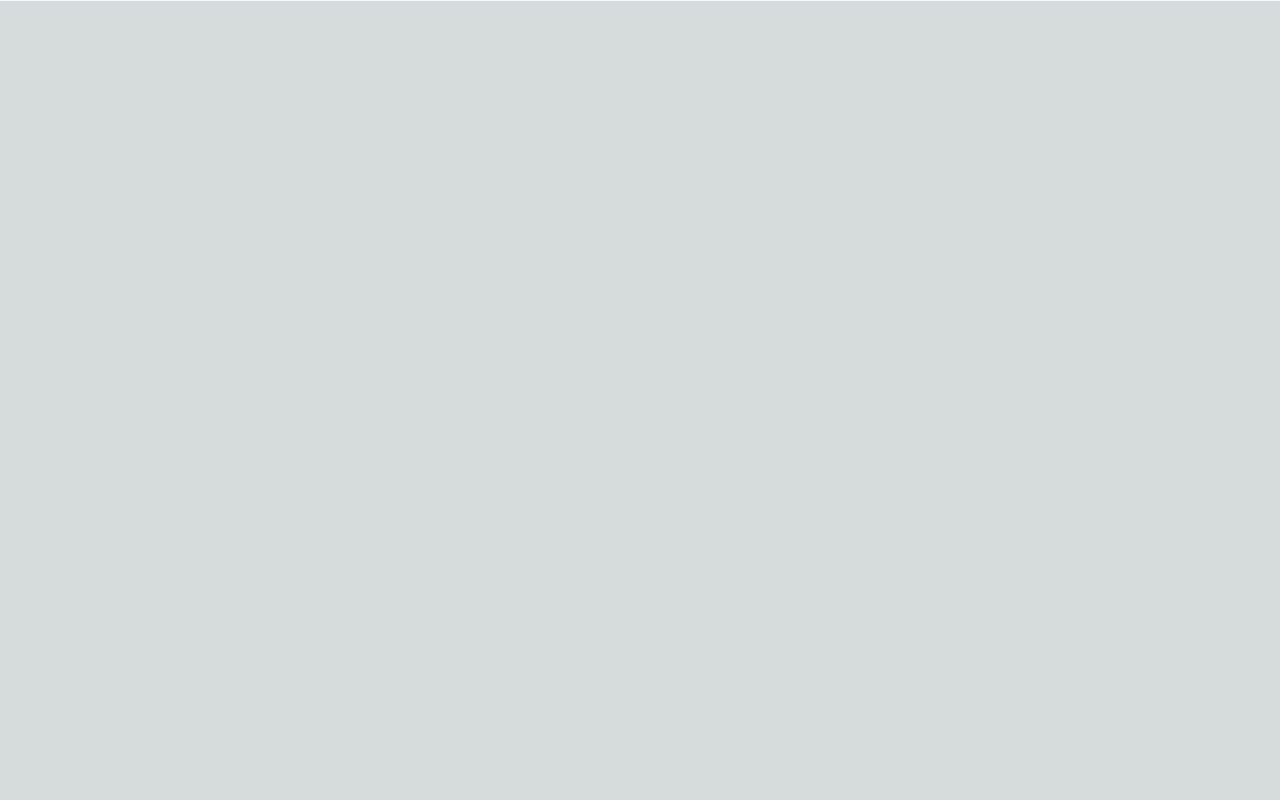
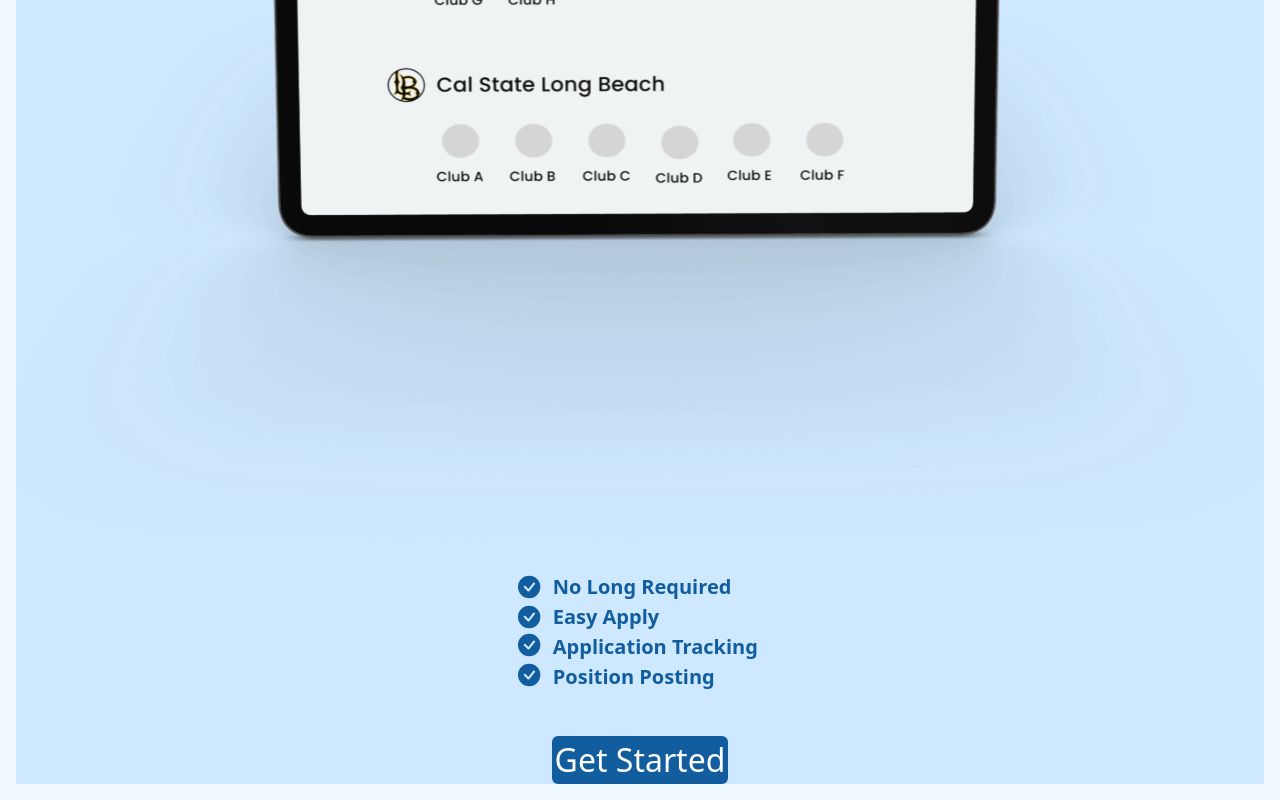
Before and after one commit to anhduy1202/MyClubBoard, a Next.js app in the folder myclubboard/: page / in a window 1280 px wide. Shown: the part 799-1599 px from the top of the page. Before the commit the page ends 800 px from the top, so only its background shows below. Built offline with nearby package versions, Linux system fonts and the light colour scheme.

Commit message:
complete getStarted

```diff
--- a/myclubboard/src/components/Landing Page/GetStarted.jsx
+++ b/myclubboard/src/components/Landing Page/GetStarted.jsx
@@ -1,12 +1,45 @@
 import React from "react";
+import { BsFillCheckCircleFill } from "react-icons/bs";
 // This is the GetStarted component that displays the "Explore positions from your fav school clubs" section
 const GetStarted = () => {
   return (
-    <div className="">
-        <p></p>
-        {/* Code goes here */}
+    <div className="flex-col flex justify-center bg-light_blue">
+      <p className="text-4xl font-bold mt-10">
+        Explore positions from your favorite school clubs
+      </p>
+      <img src="/landing_tablet.svg" alt="" />
+      <div className="mx-auto mb-5">
+        <div className="flex items-center ">
+          <BsFillCheckCircleFill size={26} color="#115D9E" />
+          <p className="text-dark_blue text-xl font-semibold ml-3 w-full">
+            No Long Required
+          </p>
+        </div>
+        <div className="flex items-center ">
+          <BsFillCheckCircleFill size={26} color="#115D9E" />
+          <p className="text-dark_blue text-xl font-semibold ml-3 w-full">
+            Easy Apply
+          </p>
+        </div>
+        <div className="flex justify-center ">
+          <BsFillCheckCircleFill size={26} color="#115D9E" />
+          <p className="text-dark_blue text-xl font-semibold ml-3 w-full">
+            Application Tracking
+          </p>
+        </div>
+        <div className="flex justify-center mb-6 ">
+          <BsFillCheckCircleFill size={26} color="#115D9E" />
+          <p className="text-dark_blue text-xl font-semibold ml-3 w-full">
+            Position Posting
+          </p>
+        </div>
+      </div>
+      <button className="bg-dark_blue rounded-md text-white text-3xl w-44	mx-auto ">
+        Get Started
+      </button>
+      {/* Code goes here */}
     </div>
-  )
+  );
 };
 
 export default GetStarted;
```
